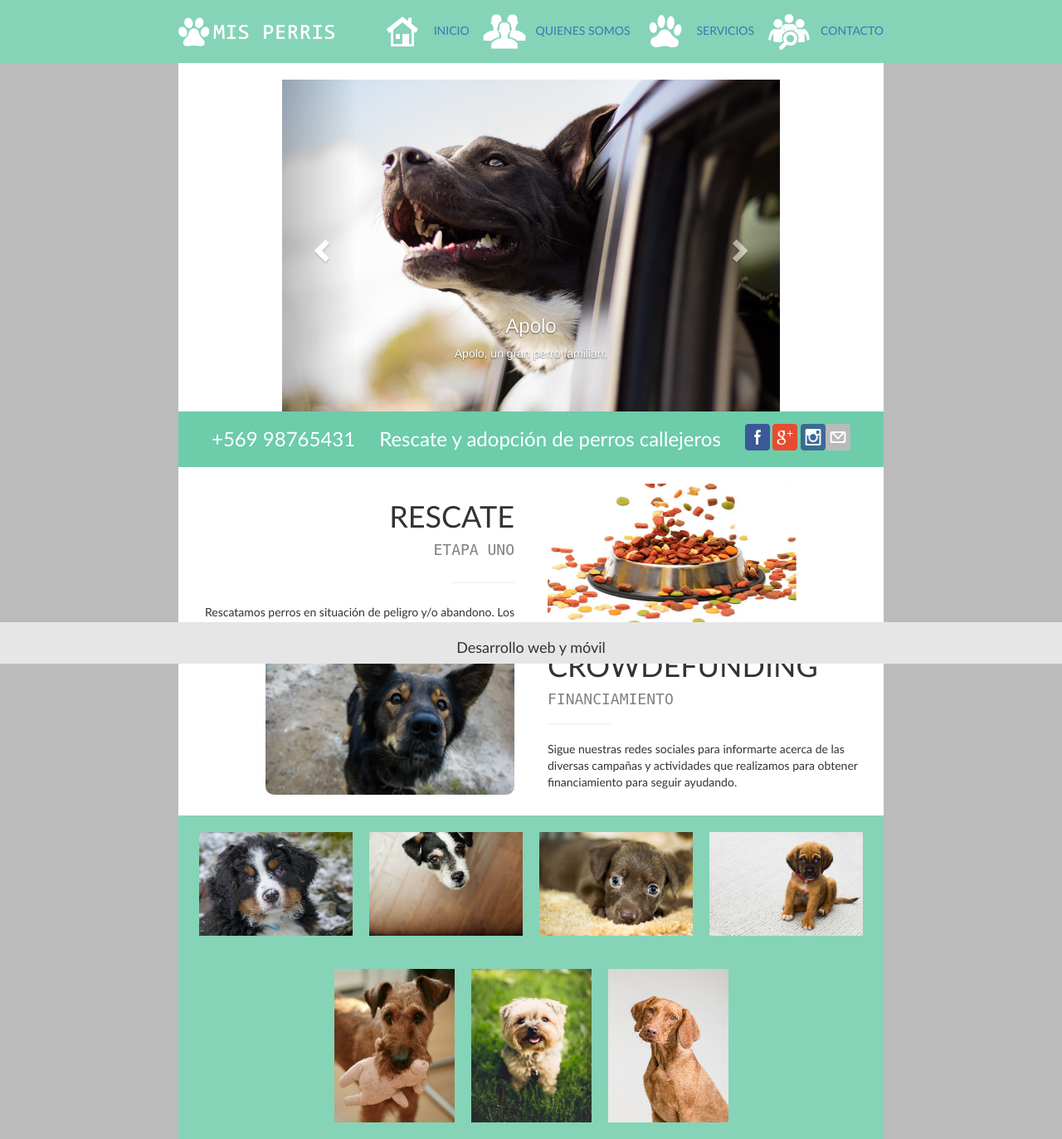
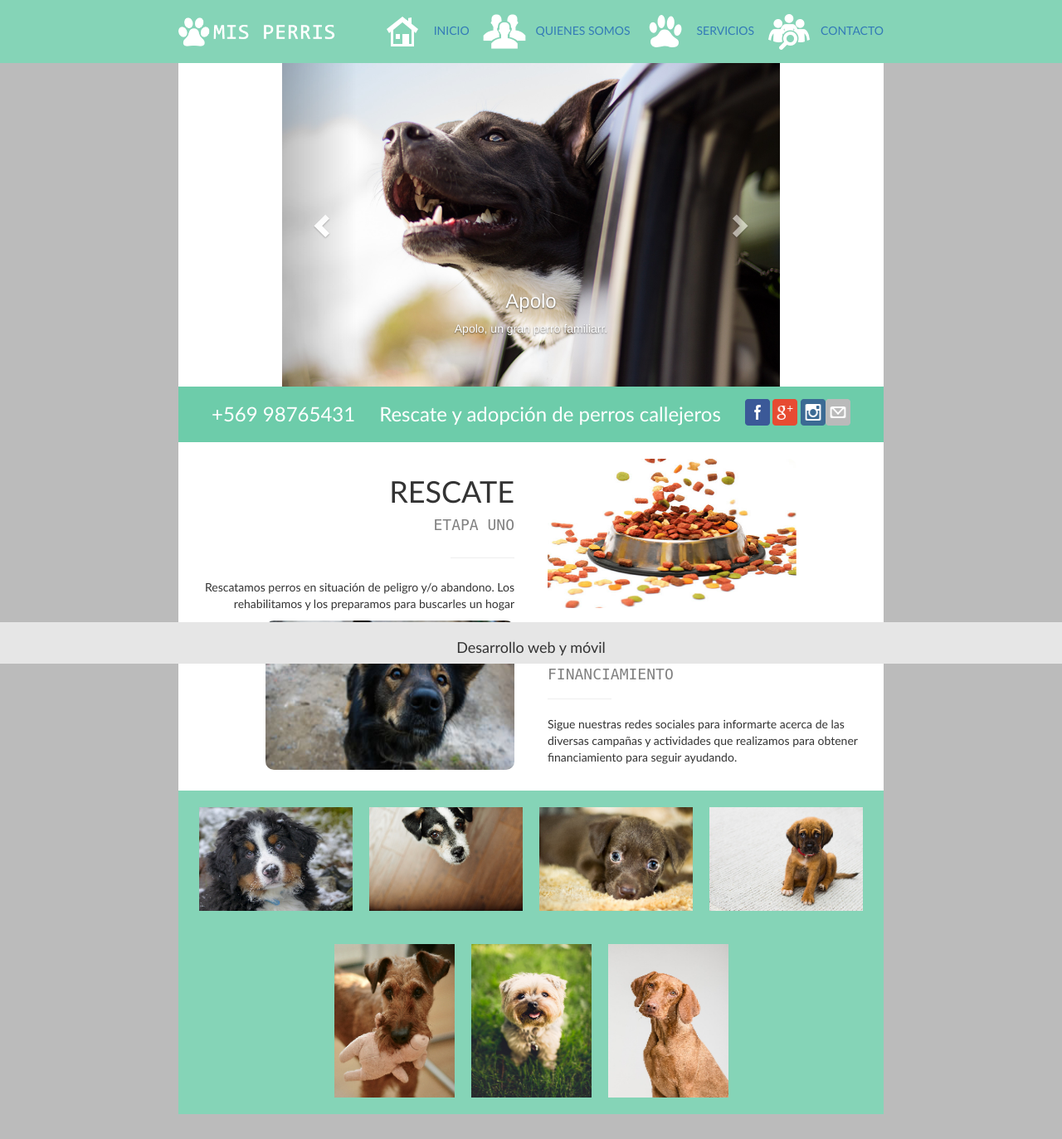
Before and after one commit to AldoBustosLizana/MisPerris, a Django app: template templates/MisPerris/index.html in a window 1280 px wide. Shown: the whole page at 83% size. After the commit the page ends 1343 px from the top, so only its background shows below. Run offline with Django 3.2, Linux system fonts and the light colour scheme; the template is opened without the code that fills it, so the values that code supplies are empty; some libraries are stand-ins or nearby versions.

Commit message:
Version2.7

```diff
--- a/static/css/style.css
+++ b/static/css/style.css
@@ -12,7 +12,6 @@ body {
 
 
 .main {
-    padding-top: 3rem;
     background: #bbbbbb;
 }
 
```
